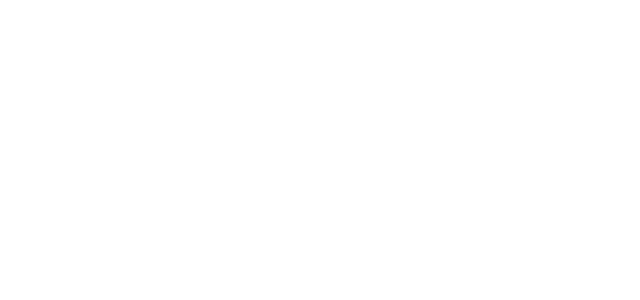
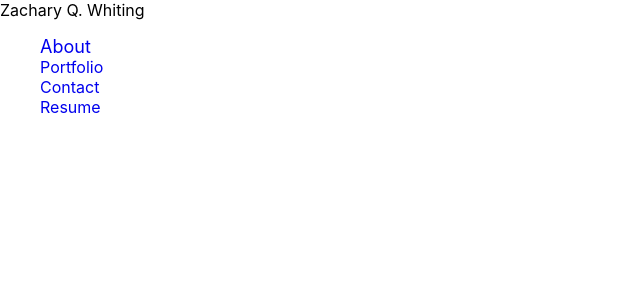
Before and after one commit to ZQWhiting/react-portfolio, a React (Create React App) app: page / in a window 1280 px wide. Shown: the top 300 px of the page, without its empty margins (0-640 px from the left). Built offline with nearby package versions, Linux system fonts and the light colour scheme.

Commit message:
rendered Header with navigation and highlighted selected section

```diff
--- /dev/null
+++ b/src/components/Header/index.css
@@ -0,0 +1,11 @@
+li {
+    list-style: none;
+}
+
+a {
+    text-decoration: none;
+}
+
+.isActive {
+    font-size: large;
+}
--- a/src/components/Header/index.js
+++ b/src/components/Header/index.js
@@ -1,7 +1,41 @@
 import React from 'react';
+import './index.css';
 
-function Header() {
-	return null;
+function Header(props) {
+	const { selectedSection, setSelectedSection } = props;
+	const navLinks = [
+		{ name: 'About' },
+		{ name: 'Portfolio' },
+		{ name: 'Contact' },
+		{ name: 'Resume' },
+	];
+	return (
+		<header>
+			Zachary Q. Whiting
+			<nav>
+				<ul>
+					{navLinks.map((link) => {
+						return (
+							<li>
+								<a
+									href={`#${link.name}`}
+									className={
+										selectedSection === link.name &&
+										'isActive'
+									}
+									onClick={() =>
+										setSelectedSection(`${link.name}`)
+									}
+								>
+									<span>{link.name}</span>
+								</a>
+							</li>
+						);
+					})}
+				</ul>
+			</nav>
+		</header>
+	);
 }
 
 export default Header;
```
